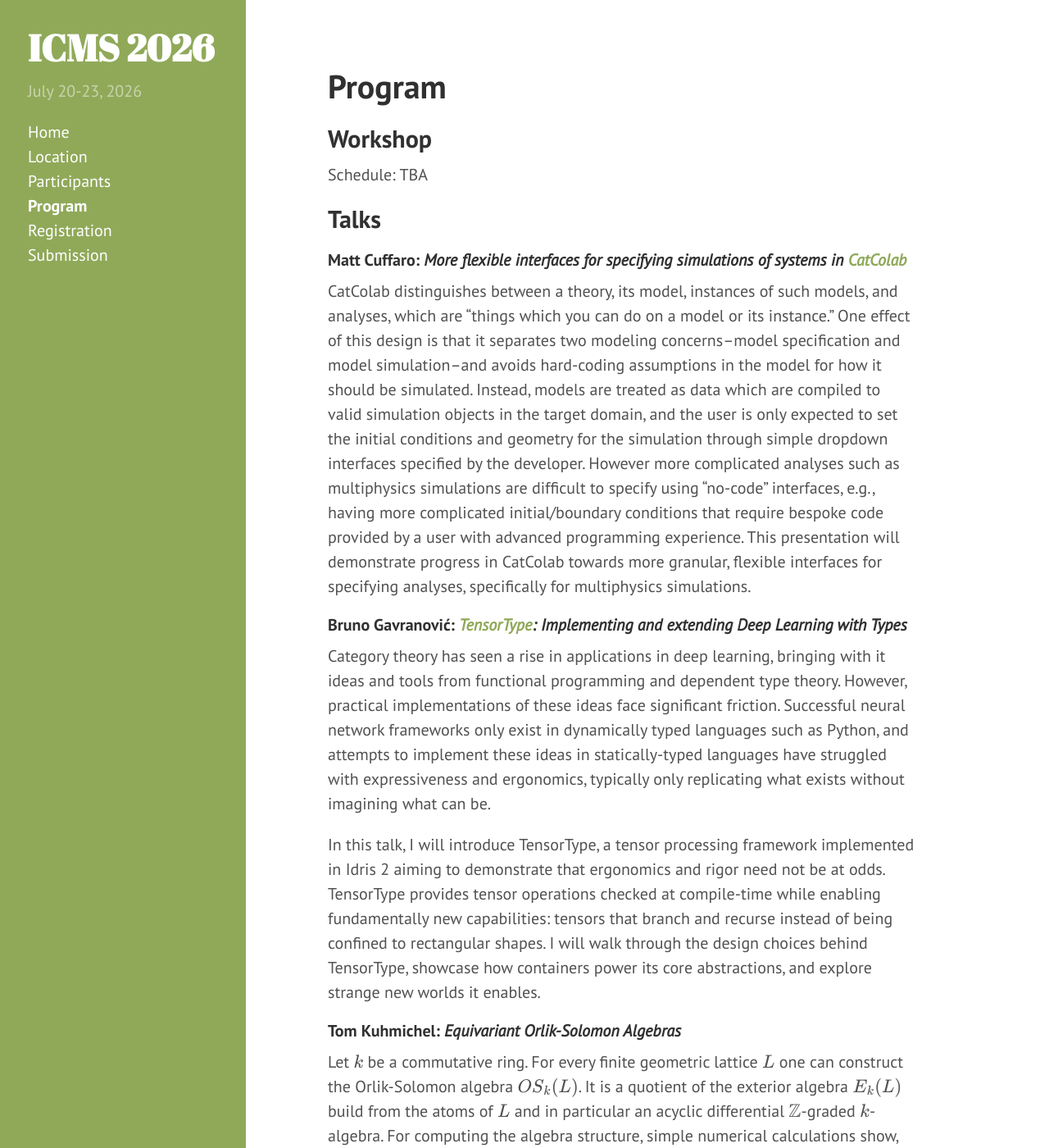
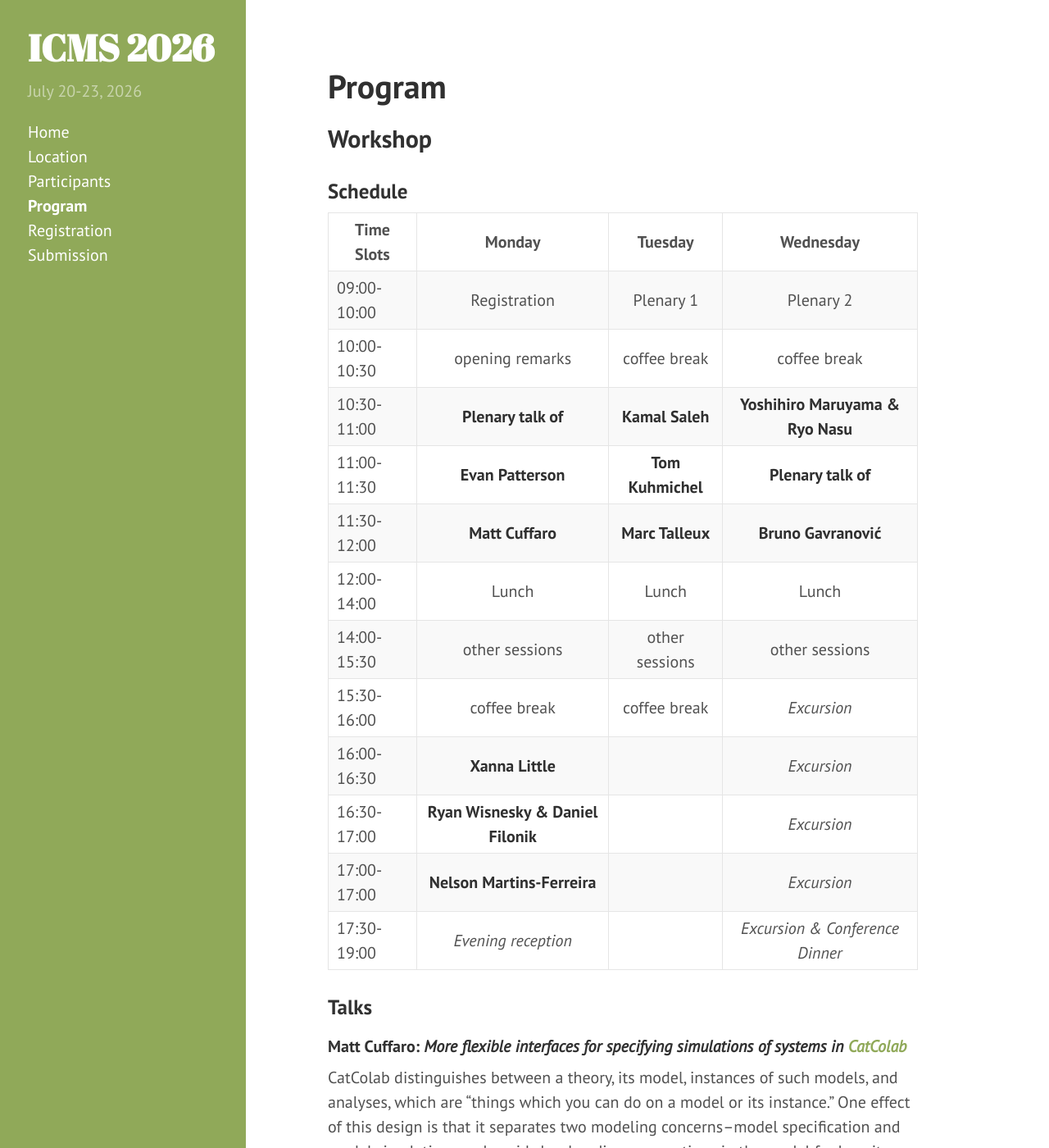
Before and after one commit to homalg-project/cct-icms-2026, a Jekyll site: the page built from program.md, in a window 1280 px wide and 1400 px high. Shown: the whole window at 82% size. Built offline with Jekyll 4.4.1, drawn with Linux system fonts in a browser that asks for light colours.

Commit message:
Schedule as discussed with Kevin

```diff
--- a/program.md
+++ b/program.md
@@ -5,9 +5,24 @@ title: Program
 
 ## Workshop
 
-Schedule: TBA
+### Schedule
 
-## Talks
+ Time Slots | Monday              | Tuesday            | Wednesday
+------------|:-------------------:|:------------------:|:-------------------------------:
+09:00-10:00 | Registration        | Plenary 1          | Plenary 2
+10:00-10:30 | opening remarks     | coffee break       | coffee break
+10:30-11:00 | **Plenary talk of** | **Kamal Saleh**    | **Yoshihiro Maruyama & Ryo Nasu**
+11:00-11:30 | **Evan Patterson**  | **Tom Kuhmichel**  | **Plenary talk of**
+11:30-12:00 | **Matt Cuffaro**    | **Marc Talleux**   | **Bruno Gavranović**
+12:00-14:00 | Lunch               | Lunch              | Lunch
+14:00-15:30 | other sessions      | other sessions     | other sessions
+15:30-16:00 | coffee break        | coffee break       | *Excursion*
+16:00-16:30 | **Xanna Little**    |                     | *Excursion*
+16:30-17:00 | **Ryan Wisnesky & Daniel Filonik** |   | *Excursion*
+17:00-17:00 | **Nelson Martins-Ferreira**          |   | *Excursion*
+17:30-19:00 | *Evening reception*                  |   | *Excursion & Conference Dinner*
+
+### Talks
 
 #### Matt Cuffaro: *More flexible interfaces for specifying simulations of systems in [CatColab](https://catcolab.org)*
 
```
